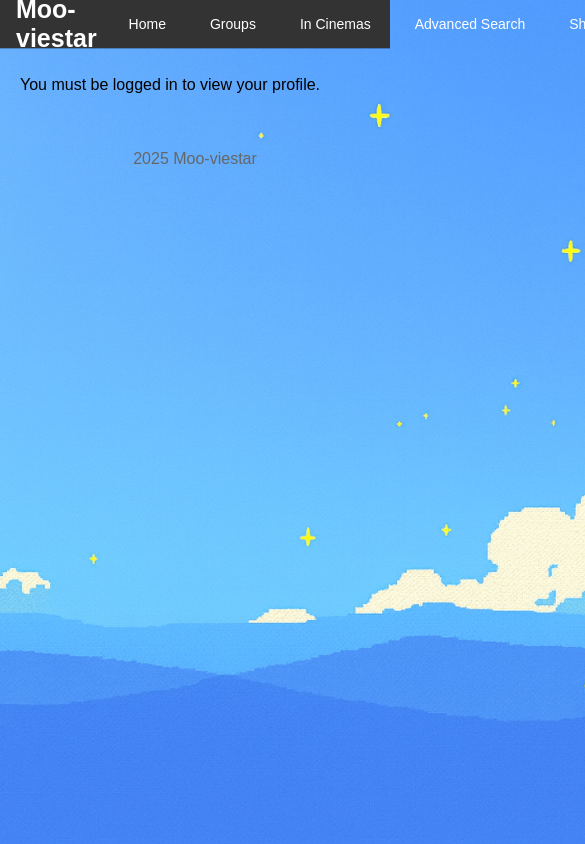
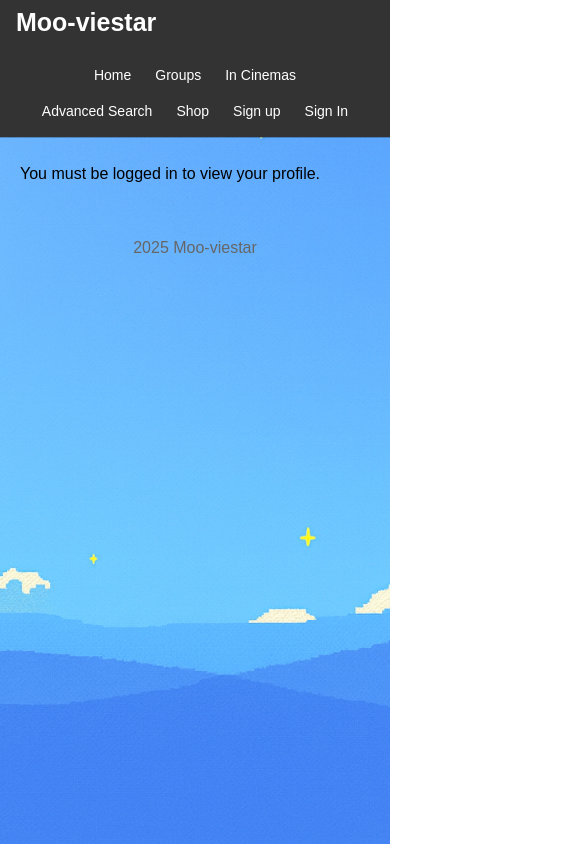
Before and after one commit to Advanced-Web-project-group-2/Main, a React (Vite) app in the folder moovie/client/: page /profile in a window 390 px wide. Shown: the top 844 px of the page, 585 px wide, since content can reach past the window. Built offline with nearby package versions, Linux system fonts and the light colour scheme; a web font is replaced by a local one.

Commit message:
responsive layout added, working

```diff
--- a/moovie/client/src/App.jsx
+++ b/moovie/client/src/App.jsx
@@ -13,6 +13,9 @@ import SignIn from "./pages/SignIn.jsx";
 import Profile from "./pages/Profile.jsx";
 import Shop from "./pages/Shop.jsx";
 import Movie from "./pages/Movie.jsx";
+
+import './styles/styles.css';
+import './styles/responsive.css';
 
 export default function App() {
   return (
--- a/moovie/client/src/styles/Profile.css
+++ b/moovie/client/src/styles/Profile.css
@@ -1,16 +1,37 @@
-/* MASTER GRID LAYOUT */
+/* MOBILE-FIRST GRID: everything stacked */
 .profile-grid {
-  display: grid;
-  grid-template-columns: 220px 220px 1fr 260px;
-  grid-template-rows: 200px 400px;
-  grid-template-areas:
-    "box1 box1 box1 box5"
-    "box2 box3 box4 box5";
-  gap: 20px;
-  padding: 30px;
-  max-width: 1400px;
-  margin: 40px auto;
+  display: flex;
+  flex-direction: column;
+  gap: 16px;
+  width: 100%;
+  padding: 12px;
+  margin: 0 auto;
+  box-sizing: border-box;
 }
+
+/* Boxes take full width by default */
+.profile-box,
+.user-header-box {
+  width: 100%;
+  padding: 12px;
+  box-sizing: border-box;
+}
+
+/* User header: stack avatar + info + buttons */
+.user-header-box {
+  display: flex;
+  flex-direction: column;
+  gap: 12px;
+  align-items: center;
+  text-align: center;
+}
+
+.avatar-preview {
+  width: 120px;
+  height: 120px;
+  margin: 0 auto;
+}
+
 
 
 /* Universal box styling */
--- /dev/null
+++ b/moovie/client/src/styles/responsive.css
@@ -0,0 +1,259 @@
+/* ================================
+   GLOBAL RULES
+   ================================ */
+
+/* Prevent horizontal scroll */
+html, body, #root {
+  width: 100%;
+  max-width: 100%;
+  overflow-x: hidden;
+  box-sizing: border-box;
+}
+
+/* Prevent media overflow */
+img, video {
+  max-width: 100%;
+  height: auto;
+}
+
+/* Wide grids must shrink on mobile */
+.profile-grid, .groups-list, .top-three-list, .item-grid {
+  width: 100%;
+  box-sizing: border-box;
+}
+
+/* ================================
+   HEADER & NAVBAR — ALL SCREEN SIZES
+   ================================ */
+header.site-header {
+  display: flex;
+  align-items: center;
+  justify-content: center;
+  gap: 20px;
+
+  width: 100%;
+  max-width: 100%;
+  padding: 12px 16px;
+
+  background: #333;
+  color: #fff;
+  box-sizing: border-box;
+  flex-wrap: wrap;         /* prevents overflow automatically */
+}
+
+nav.main-nav {
+  width: 100%;
+  overflow-x: hidden;
+}
+
+nav.main-nav ul {
+  list-style: none;
+  display: flex;
+  flex-wrap: wrap;         /* fixes desktop overflow */
+  justify-content: center; /* center items */
+  gap: 16px;
+  padding: 0;
+  margin: 0;
+}
+
+nav.main-nav a {
+  display: inline-block;
+  padding: 8px 12px;
+  color: white;
+  text-decoration: none;
+  border-radius: 6px;
+  white-space: nowrap;     /* prevents each link from wrapping mid-word */
+}
+
+
+/* ================================
+   MOBILE (max-width: 600px)
+   ================================ */
+@media (max-width: 600px) {
+
+  /* Header */
+  header.site-header {
+    flex-direction: column;
+    align-items: stretch;
+    padding: 10px 12px;
+  }
+
+  nav.main-nav ul {
+    flex-direction: column;
+    gap: 6px;
+    padding: 0 12px;
+  }
+
+  nav.main-nav a {
+    font-size: 12px;
+    padding: 8px 10px;
+  }
+
+  /* Page wrappers */
+  .home-wrapper, .home-card, .profile-grid, .groups-list, .group-page-wrapper,
+  .shop-items-grid, .movie-page-wrapper, .auth-form-wrapper, .signup-form-wrapper {
+    width: 100%;
+    padding: 12px;
+    margin: 0 auto;
+    box-sizing: border-box;
+  }
+
+  /* Main & footer padding */
+  main, footer {
+    padding: 12px;
+  }
+
+  /* Form elements full width */
+  button, input, textarea, select {
+    width: 100%;
+    font-size: 14px;
+    box-sizing: border-box;
+  }
+
+  /* Modals */
+  .modal-box {
+    width: 90%;
+    max-width: 350px;
+    padding: 20px;
+  }
+
+  /* Home page */
+  .hero-image img { width: 100%; }
+
+  .home-card {
+    padding: 20px 15px;
+    border-width: 4px;
+  }
+
+  .top-three-list {
+    flex-direction: column;
+    gap: 12px;
+    align-items: center;
+  }
+
+  /* Profile page */
+  .profile-grid {
+    display: flex;
+    flex-direction: column;
+    gap: 16px;
+  }
+
+  .user-header-box {
+    display: flex;
+    flex-direction: column;
+    gap: 16px;
+    text-align: center;
+  }
+
+  .avatar-preview { margin: 0 auto; }
+
+  .item-grid {
+    grid-template-columns: repeat(auto-fill, minmax(60px, 1fr));
+  }
+
+  /* Groups */
+  .groups-list { grid-template-columns: 1fr; }
+  .group-card { width: 100%; }
+  .group-search { width: 100%; }
+
+  /* Single group page */
+  .group-page-wrapper {
+    flex-direction: column;
+    gap: 12px;
+  }
+
+  .group-sidebar, .group-main {
+    width: 100%;
+  }
+
+  /* Shop */
+  .shop-items-grid {
+    grid-template-columns: 1fr;
+    gap: 12px;
+  }
+
+  /* Movie page */
+  .movie-page-wrapper {
+    flex-direction: column;
+    gap: 12px;
+  }
+
+  .movie-poster, .movie-details {
+    width: 100%;
+  }
+}
+
+
+/* ================================
+   TABLET (601px - 900px)
+   ================================ */
+@media (min-width: 601px) and (max-width: 900px) {
+
+  header.site-header {
+    flex-direction: row;
+    flex-wrap: wrap;
+    padding: 12px 16px;
+  }
+
+  nav.main-nav ul {
+    flex-wrap: wrap;
+    justify-content: center;
+  }
+
+  button, input, textarea, select {
+    font-size: 15px;
+  }
+
+  main, footer {
+    padding: 16px;
+  }
+
+  /* Profile */
+  .profile-grid {
+    display: grid;
+    grid-template-columns: 1fr 1fr;
+    grid-template-areas:
+      "box1 box1"
+      "box2 box5"
+      "box3 box4";
+    gap: 20px;
+    padding: 20px;
+  }
+
+  .user-header-box {
+    display: grid;
+    grid-template-columns: 120px 1fr;
+    gap: 16px;
+  }
+
+  /* Groups */
+  .groups-list {
+    grid-template-columns: repeat(2, 1fr);
+  }
+
+  .group-search {
+    width: 60%;
+  }
+
+  /* Single group page */
+  .group-page-wrapper {
+    flex-direction: row;
+    flex-wrap: wrap;
+  }
+
+  .group-sidebar { width: 35%; }
+  .group-main { width: 60%; }
+}
+
+
+/* ================================
+   DESKTOP WIDE (over 900px)
+   ================================ */
+@media (min-width: 901px) {
+
+  /* Make sure nav doesn't overflow on wide screens */
+  nav.main-nav ul {
+    flex-wrap: wrap;
+    justify-content: center;
+  }
+}
--- a/moovie/client/src/styles/styles.css
+++ b/moovie/client/src/styles/styles.css
@@ -87,14 +87,19 @@ body {
 header.site-header {
   display: flex;
   align-items: center;
+  justify-content: space-between;
   gap: 20px;
   padding: 8px 16px;
+
   background: #333333;
   color: #fff;
-  box-shadow: 0 1px 0 rgba(0, 0, 0, .25);
-  height: 48px;
+  box-shadow: 0 1px 0 rgba(0,0,0,0.25);
+
+  width: 100%;
+  max-width: 100%;
+  height: auto;
+  flex-wrap: wrap;
 }
-
 /* Logo Moo-viestar */
 header.site-header h1 {
   margin: 0;
@@ -105,21 +110,26 @@ header.site-header h1 {
 
 /* Navbar position */
 nav.main-nav {
-  margin-left: auto;
-  margin-right: auto;
   display: flex;
-  flex: 0 0 auto;
+  width: 100%;
+  max-width: 100%;
+  justify-content: center;
+  flex-wrap: wrap;
 }
 
 nav.main-nav ul {
   list-style: none;
   margin: 0;
   padding: 0;
+
   display: flex;
-  gap: 20px; /* spacing */
-  align-items: center;
-  height: 100%;
+  flex-wrap: wrap;
+
+  justify-content: center;
+  width: 100%;
+  max-width: 100%;
 }
+
 
 nav.main-nav li {
   margin: 0;
```
